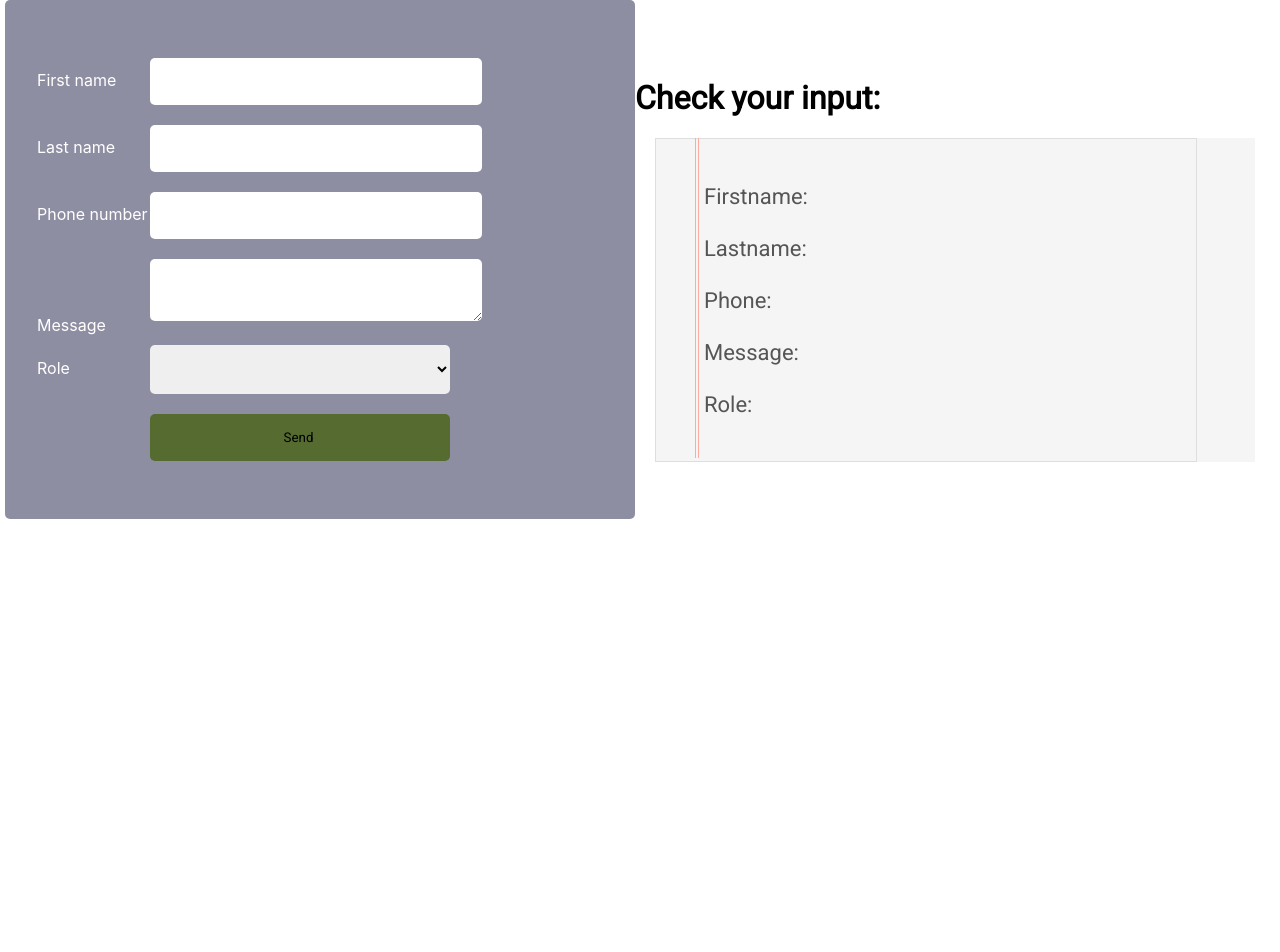
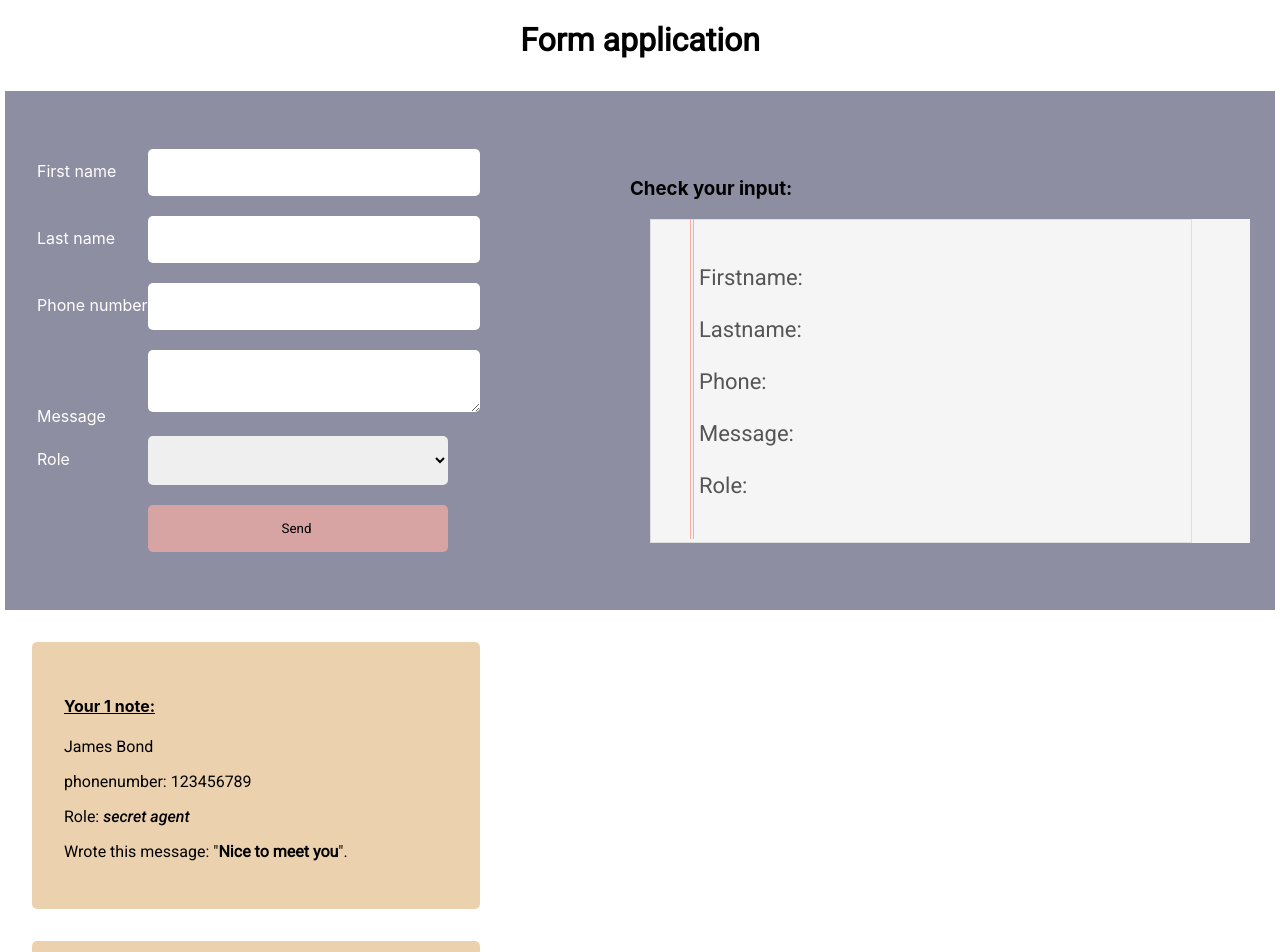
Before and after one commit to Ouss84/react-forms, a React (Create React App) app: page / in a window 1280 px wide. Shown: the top 952 px of the page. Before the commit the page ends 800 px from the top, so only its background shows below. Built offline with nearby package versions, Linux system fonts and the light colour scheme; data requests are answered from the project's data file.

Commit message:
installing json server, creating a testing data base, and Notes components

```diff
--- /dev/null
+++ b/db.json
@@ -0,0 +1,28 @@
+{
+  "notes": [
+    {
+      "id": 1,
+      "firstname": "James",
+      "lastname": "Bond",
+      "phonenumber": "123456789",
+      "message": "Nice to meet you",
+      "role": "secret agent"
+    },
+    {
+      "id": 2,
+      "firstname": "Neo",
+      "lastname": "The chosen one",
+      "phonenumber": "987654321",
+      "message": "Can't beat me",
+      "role": "Saver"
+    },
+    {
+      "id": 3,
+      "firstname": "Clark",
+      "lastname": "Kent",
+      "phonenumber": "000000000",
+      "message": "I am fast",
+      "role": "SuperMan"
+    }
+  ]
+}
--- a/src/App.css
+++ b/src/App.css
@@ -35,9 +35,10 @@ select {
 
 .inputpage-display {
   display: flex;
-  margin: 0 5px;
+  margin: 2rem 5px;
   justify-content: center;
   align-items: center;
+  background-color: rgb(142, 142, 163);
 }
 span {
   font-family: "Caveat";
@@ -45,7 +46,7 @@ span {
   font-weight: 600;
 }
 input[type="submit"] {
-  background-color: darkolivegreen;
+  background-color: rgb(216, 163, 163);
   cursor: pointer;
 }
 button {
@@ -54,7 +55,14 @@ button {
 button:hover {
   cursor: pointer;
 }
+/* *********************** Header ******************************** */
+.header {
+  text-align: center;
+}
 /* *********************** View ******************************** */
+.view {
+  margin: 5px;
+}
 .view-wrapper {
   background-color: #f5f5f5;
   width: 600px;
@@ -73,6 +81,21 @@ h1 {
   float: left;
   height: 320px;
   margin-left: 40px;
+}
+/* *********************** Note area *********************** */
+.note-wrapper {
+  display: flex;
+}
+.note-area {
+  padding: 2rem;
+  background-color: rgb(236, 209, 174);
+  margin: 2rem;
+  border-radius: 5px;
+  width: 30vw;
+  justify-content: center;
+}
+.note-area h4 {
+  text-decoration: underline;
 }
 /* *********************** Popup component *********************** */
 
--- a/src/App.js
+++ b/src/App.js
@@ -3,6 +3,9 @@ import Form from "./components/Form";
 import View from "./components/View";
 import Popup from "./components/Popup";
 import "./App.css";
+import Header from "./components/Header";
+import Notes from "./components/Notes";
+import axios from "axios";
 class App extends Component {
   state = {
     firstname: "",
@@ -11,7 +14,16 @@ class App extends Component {
     role: "",
     message: "",
     showPopup: false,
+    data: [],
   };
+
+  componentDidMount() {
+    axios.get("http://localhost:3004/notes").then((res) => {
+      this.setState({ data: res.data });
+      // console.log(res);
+      // console.log(res.data);
+    });
+  }
   insertionHandler = (event) => {
     this.setState({
       [event.target.name]: event.target.value,
@@ -32,10 +44,16 @@ class App extends Component {
       message: this.state.message,
     };
     return (
-      <div className="inputpage-display">
-        <Form choose={this.insertionHandler} submit={this.popupHandler} />
-        <View {...props} />
+      <div>
+        <Header />
+        <div className="inputpage-display">
+          <Form choose={this.insertionHandler} submit={this.popupHandler} />
+          <View {...props} />
+        </div>
         {this.state.showPopup && <Popup {...props} />}
+        {this.state.data.map((note) => (
+          <Notes key={note.id} {...note} />
+        ))}
       </div>
     );
   }
--- a/src/components/Form.js
+++ b/src/components/Form.js
@@ -1,8 +1,8 @@
 import React from "react";
 
-const Form = (props) => {
+const Form = ({ submit, choose }) => {
   return (
-    <form onSubmit={props.submit}>
+    <form onSubmit={submit}>
       <div>
         <label htmlFor="firstname"> First name</label>
         <input
@@ -10,7 +10,7 @@ const Form = (props) => {
           name="firstname"
           id="firstname"
           required
-          onChange={props.choose}
+          onChange={choose}
         ></input>
       </div>
       <div>
@@ -20,7 +20,7 @@ const Form = (props) => {
           name="lastname"
           id="lastname"
           required
-          onChange={props.choose}
+          onChange={choose}
         ></input>
       </div>
       <div>
@@ -30,7 +30,7 @@ const Form = (props) => {
           name="phonenumber"
           id="phonenumber"
           required
-          onChange={props.choose}
+          onChange={choose}
         ></input>
       </div>
       <div>
@@ -39,12 +39,12 @@ const Form = (props) => {
           name="message"
           rows="2"
           cols="30"
-          onChange={props.choose}
+          onChange={choose}
         ></textarea>
       </div>
       <div>
         <label> Role</label>
-        <select name="role" id="role" onChange={props.choose}>
+        <select name="role" id="role" onChange={choose}>
           <option value=""></option>
           <option value="CEO">CEO</option>
           <option value="developper">developper</option>
--- /dev/null
+++ b/src/components/Header.js
@@ -0,0 +1,11 @@
+import React from "react";
+
+const Header = () => {
+  return (
+    <div className="header">
+      <h1> Form application</h1>
+    </div>
+  );
+};
+
+export default Header;
--- /dev/null
+++ b/src/components/Notes.js
@@ -0,0 +1,23 @@
+import React from "react";
+
+const Notes = ({ id, firstname, lastname, phonenumber, message, role }) => {
+  return (
+    <div>
+      <div className="note-area">
+        <h4>Your {id} note:</h4>
+        <p>
+          {firstname} {lastname}
+        </p>
+        <p>phonenumber: {phonenumber}</p>
+        <p>
+          Role: <em>{role}</em>
+        </p>
+        <p>
+          Wrote this message: "<strong>{message}</strong>".
+        </p>
+      </div>
+    </div>
+  );
+};
+
+export default Notes;
--- a/src/components/Popup.js
+++ b/src/components/Popup.js
@@ -3,26 +3,26 @@ import React from "react";
 const closeHandler = () => {
   window.location.reload();
 };
-const Popup = (props) => {
+const Popup = ({ firstname, lastname, phonenumber, message, role }) => {
   return (
     <div className="popup-wrapper">
       <div className="pop-up">
         <h3>Your notes:</h3>
         <div className="pop-inside">
           <p>
-            First name:<span>{props.first}</span>
+            First name:<span>{firstname}</span>
           </p>
           <p>
-            Last name:<span>{props.last}</span>
+            Last name:<span>{lastname}</span>
           </p>
           <p>
-            Phone number:<span>{props.phone}</span>
+            Phone number:<span>{phonenumber}</span>
           </p>
           <p>
-            Message:<span>{props.message}</span>
+            Message:<span>{message}</span>
           </p>
           <p>
-            Role:<span>{props.role}</span>
+            Role:<span>{role}</span>
           </p>
         </div>
         <div className="button-wrapper">
--- a/src/components/View.js
+++ b/src/components/View.js
@@ -2,8 +2,8 @@ import React from "react";
 
 const View = (props) => {
   return (
-    <div>
-      <h1>Check your input:</h1>
+    <div className="view">
+      <h3>Check your input:</h3>
       <div className="view-wrapper">
         <div className="lines"></div>
         <div className="items-view">
```
Also changed, not shown: package.json (+6 -1 lines), 1 other file (tests, documents, lock files or other folders).
